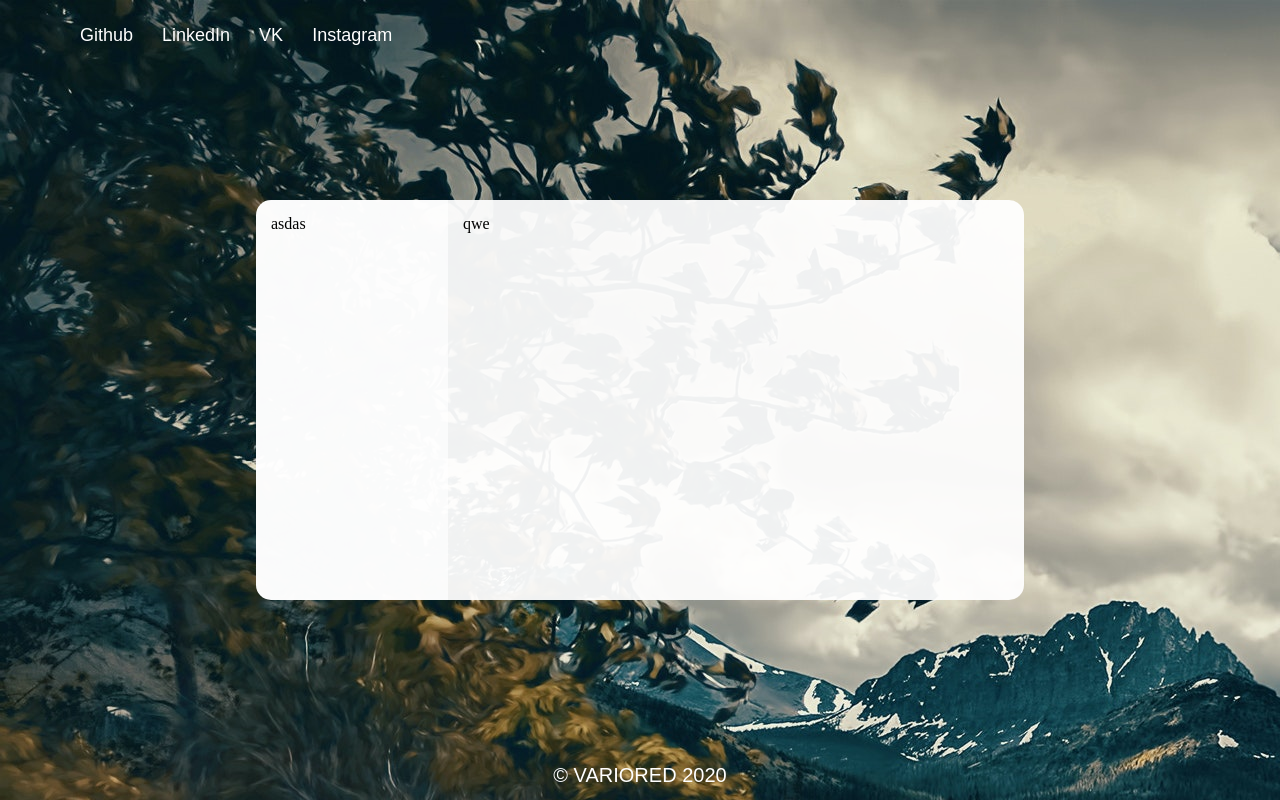
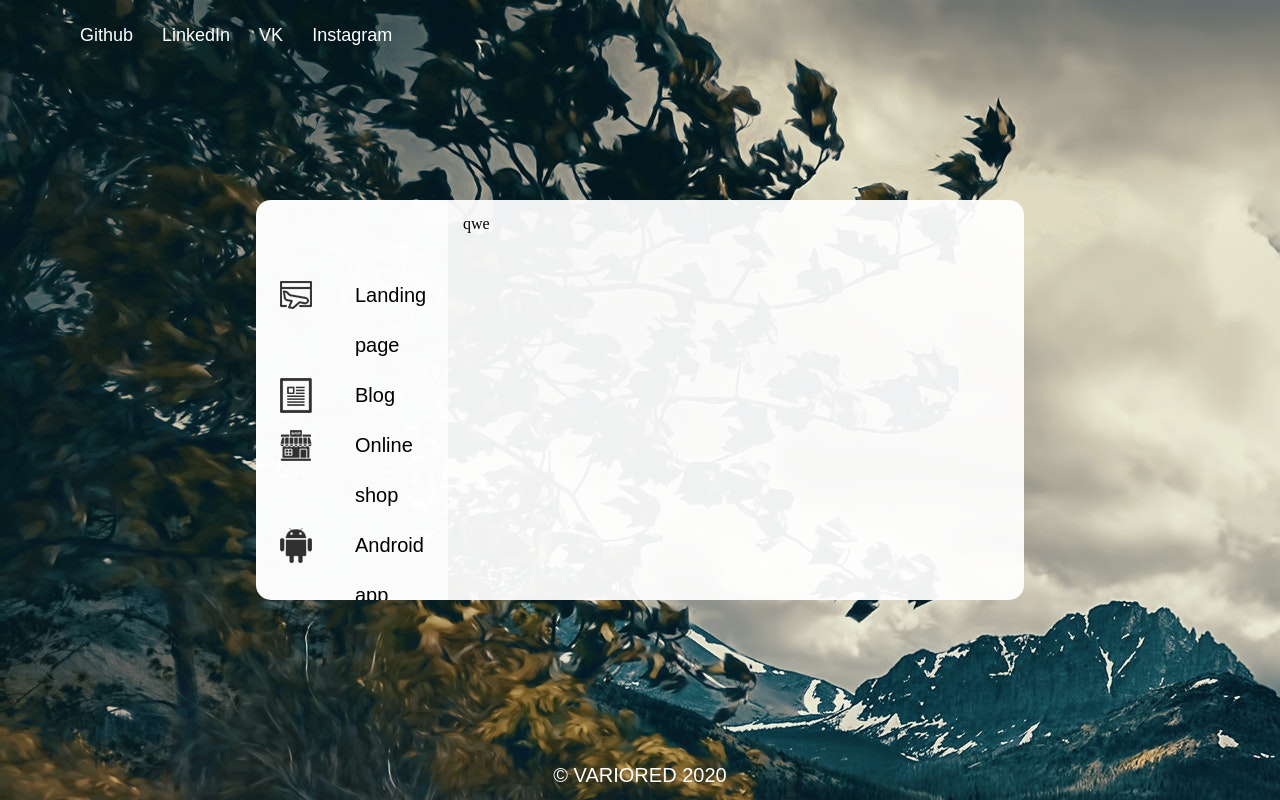
Before and after one commit to variowhite/variowhite.github.io, a plain HTML site: page index.html in a window 1280 px wide. Drawn offline with Linux system fonts and the light colour scheme.

Commit message:
add nav menu

```diff
--- a/ASSETS/STYLE/BLOCKS/_main.scss
+++ b/ASSETS/STYLE/BLOCKS/_main.scss
@@ -1,3 +1,5 @@
+$NAV_HEIGHT: 50px;
+
 main{
     width: 60%;
     height: 400px;
@@ -19,9 +21,54 @@ main{
         }
         .main__item_left{
             background-color: rgba(#fff, 0.98);
+            padding-top: 70px;
+
+
+            .main__nav-item{
+                display: grid;
+                grid-template-columns: 64px auto;
+                width: 100%;
+
+                &:hover{
+                    background-color: #eee;
+                }
+
+                .nav-item__ico_landing{
+                    background-image: url("ASSETS/IMG/NAV/nav_landing.png");
+                }
+                .nav-item__ico_blog{
+                    background-image: url("ASSETS/IMG/NAV/nav_blog.png");
+                }
+                .nav-item__ico_shop{
+                    background-image: url("ASSETS/IMG/NAV/nav_shop.png");
+                }
+                .nav-item__ico_android{
+                    background-image: url("ASSETS/IMG/NAV/nav_android.png");
+                }
+
+                .nav-item__ico{
+                    width: $NAV_HEIGHT;
+                    height: $NAV_HEIGHT;
+                    background-position: center;
+                    background-repeat: no-repeat;
+
+                }
+                .nav-item__text{
+                    display: inline-block;
+                    text-align: left;
+                    line-height: $NAV_HEIGHT;
+                    font-size: 20px;
+                    padding-left: 20px;
+                    font-family: sans-serif;
+                }
+
+            }
+
         }
         .main__item_right{
             background-color: rgba(#fff, 0.94);
+            display: grid;
+            overflow: scroll;
         }
     }
 }
--- a/index.html
+++ b/index.html
@@ -22,7 +22,27 @@
             <!--MAIN-->
             <main>
                 <div id="main__grid">
-                    <div class="main__item main__item_left">asdas
+                    <div class="main__item main__item_left">
+                        <!--ITEM-->
+                        <div class="main__nav-item nav-item">
+                            <div class="nav-item__ico nav-item__ico_landing"></div>
+                            <div class="nav-item__text">Landing page</div>
+                        </div>
+                        <!--ITEM-->
+                        <div class="main__nav-item nav-item">
+                            <div class="nav-item__ico nav-item__ico_blog"></div>
+                            <div class="nav-item__text">Blog</div>
+                        </div>
+                        <!--ITEM-->
+                        <div class="main__nav-item nav-item">
+                            <div class="nav-item__ico nav-item__ico_shop"></div>
+                            <div class="nav-item__text">Online shop</div>
+                        </div>
+                        <!--ITEM-->
+                        <div class="main__nav-item nav-item">
+                            <div class="nav-item__ico nav-item__ico_android"></div>
+                            <div class="nav-item__text">Android app</div>
+                        </div>
                     </div>
                     <div class="main__item main__item_right">qwe</div>
                 </div>
```
Also changed, not shown: ASSETS/IMG/NAV/nav_android.png (added), ASSETS/IMG/NAV/nav_blog.png (added), ASSETS/IMG/NAV/nav_landing.png (added), ASSETS/IMG/NAV/nav_shop.png (added), style.css, 1 other file.
